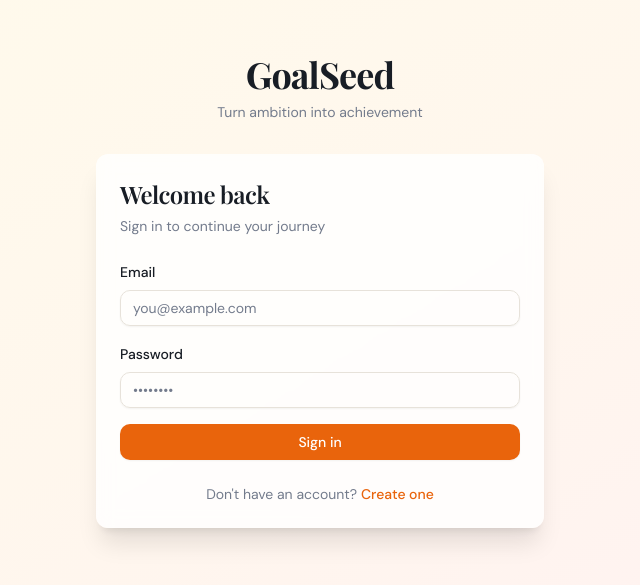
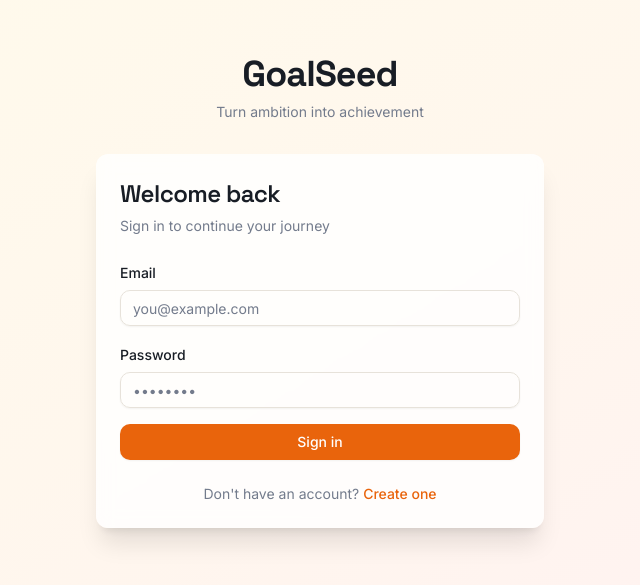
Before and after one commit to codebygk/goalflow, a Next.js app: page /login in a window 1280 px wide. Shown: the part 109-694 px from the top of the page, without its empty margins (320-960 px from the left). Built offline with nearby package versions, Linux system fonts and the light colour scheme.

Commit message:
Font style updated.

```diff
--- a/src/app/layout.tsx
+++ b/src/app/layout.tsx
@@ -1,18 +1,31 @@
 import type { Metadata } from "next";
-import { Playfair_Display, DM_Sans } from "next/font/google";
 import "./globals.css";
 import { Toaster } from "@/components/ui/toaster";
 
-const playfair = Playfair_Display({
+import { Inter, Space_Grotesk, JetBrains_Mono } from "next/font/google";
+
+// Body font (primary text)
+export const fontBody = Inter({
+  subsets: ["latin"],
+  variable: "--font-body",
+  display: "swap",
+  weight: ["400", "500", "600"],
+});
+
+// Display font (headings, hero text)
+export const fontDisplay = Space_Grotesk({
   subsets: ["latin"],
   variable: "--font-display",
-  weight: ["400", "500", "600", "700"],
+  display: "swap",
+  weight: ["500", "600", "700"],
 });
 
-const dmSans = DM_Sans({
+// Mono font (code, numbers, data)
+export const fontMono = JetBrains_Mono({
   subsets: ["latin"],
-  variable: "--font-body",
-  weight: ["300", "400", "500", "600"],
+  variable: "--font-mono",
+  display: "swap",
+  weight: ["400", "500"],
 });
 
 export const metadata: Metadata = {
@@ -26,7 +39,7 @@ export default function RootLayout({
   children: React.ReactNode;
 }) {
   return (
-    <html lang="en" className={`${playfair.variable} ${dmSans.variable}`}>
+    <html lang="en" className={` ${fontBody.variable} ${fontDisplay.variable} ${fontMono.variable}`}>
       <body className="font-body antialiased">
         {children}
         <Toaster />
--- a/src/components/layout/sidebar.tsx
+++ b/src/components/layout/sidebar.tsx
@@ -5,11 +5,11 @@ import Link from "next/link"
 import { usePathname } from "next/navigation"
 import { signOut } from "next-auth/react"
 import { cn } from "@/lib/utils"
-import { Target, FolderKanban, CheckSquare, LogOut, Sun, Menu, X, Tag, BarChart2 } from "lucide-react"
+import { Target, FolderKanban, CheckSquare, LogOut, Menu, X, Tag, BarChart2, Calendar } from "lucide-react"
 
 const navItems = [
   { href: "/overview",   label: "Overview",   icon: BarChart2 },
-  { href: "/today",     label: "Today",     icon: Sun },
+  { href: "/today",     label: "Today",     icon: Calendar },
   { href: "/goals",      label: "Goals",      icon: Target },
   { href: "/projects",   label: "Projects",   icon: FolderKanban },
   { href: "/tasks",      label: "Tasks",      icon: CheckSquare },
--- a/tailwind.config.ts
+++ b/tailwind.config.ts
@@ -10,7 +10,7 @@ const config: Config = {
   theme: {
     extend: {
       fontFamily: {
-        display: ["var(--font-display)", "serif"],
+        display: ["var(--font-display)", "monospace"],
         body: ["var(--font-body)", "sans-serif"],
         mono: ["var(--font-mono)", "monospace"],
       },
```
